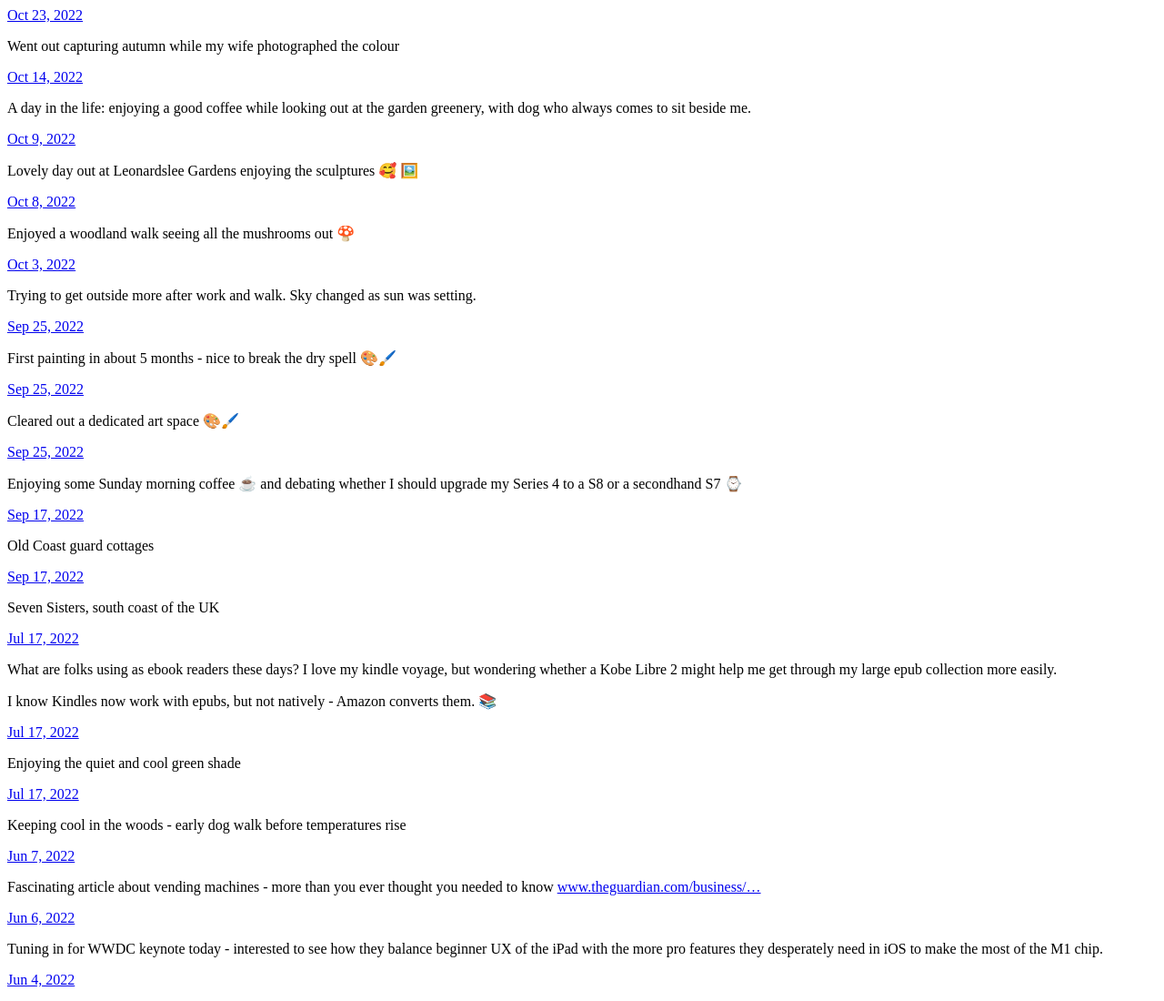
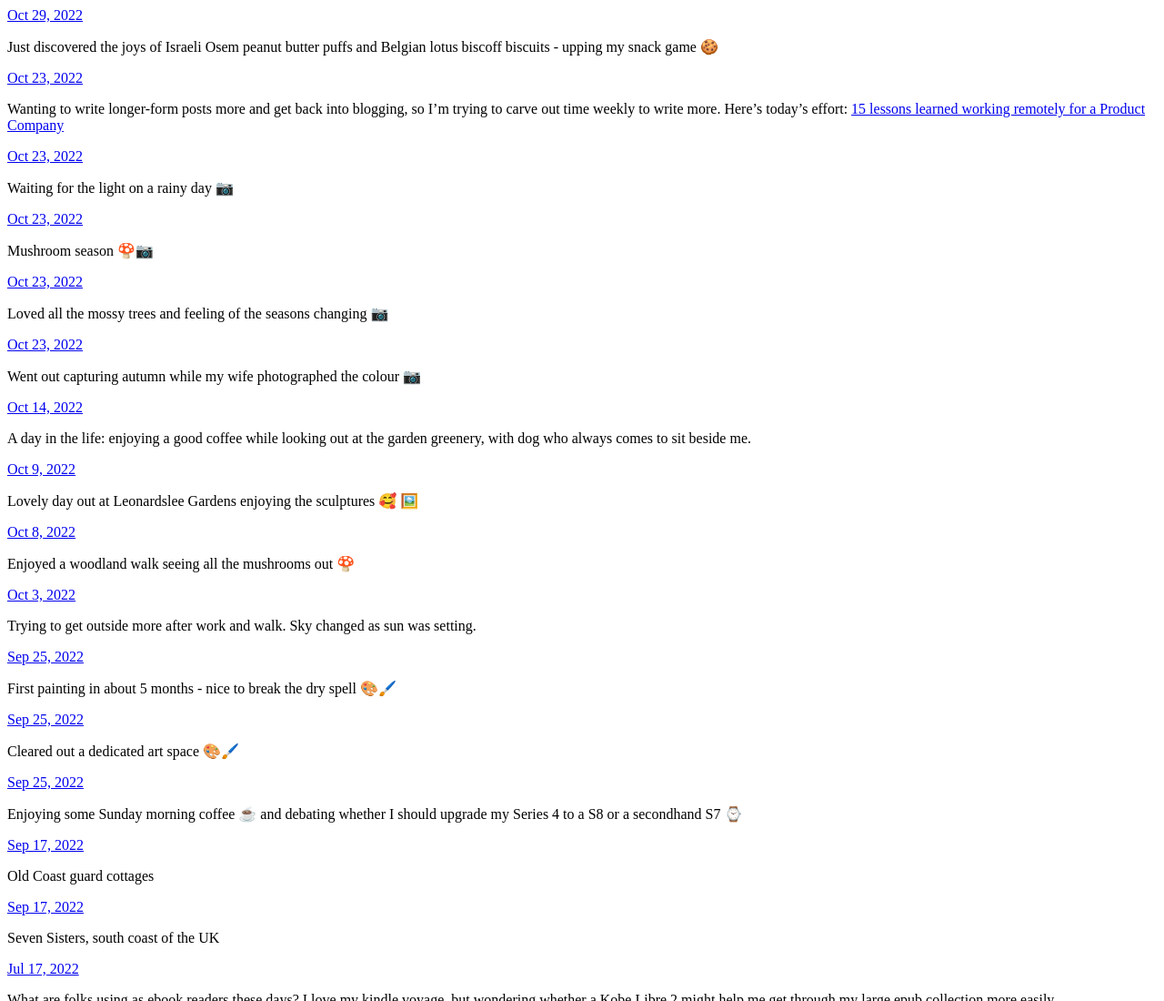
Before and after one commit to alpower/microblog-backup, a plain HTML site: page index.html in a window 1280 px wide. Shown: the top 1100 px of the page at 91% size. Drawn offline with Linux system fonts and the light colour scheme.

Commit message:
Archiving from Micro.blog.

```diff
--- a/index.html
+++ b/index.html
@@ -25,10 +25,69 @@
 	  <div class="h-entry">
 
 
+		<a href="https://alpower.co.uk/2022/10/29/just-discovered-the.html" class="u-url"><time class="dt-published" datetime="2022-10-29 12:44:49 &#43;0100">Oct 29, 2022</time></a>
+
+		<div class="e-content">
+			 <p>Just discovered the joys of Israeli Osem peanut butter puffs and Belgian lotus biscoff biscuits - upping my snack game 🍪</p>
+<!-- raw HTML omitted -->
+
+		</div>
+	  </div>
+
+	  <div class="h-entry">
+
+
+		<a href="https://alpower.co.uk/2022/10/23/wanting-to-write.html" class="u-url"><time class="dt-published" datetime="2022-10-23 16:30:56 &#43;0100">Oct 23, 2022</time></a>
+
+		<div class="e-content">
+			 <p>Wanting to write longer-form posts more and get back into blogging, so I&rsquo;m trying to carve out time weekly to write more. Here&rsquo;s today&rsquo;s effort: <a href="https://www.alpower.com/blog/15-lessons-learned-working-remotely-for-a-product-company/">15 lessons learned working remotely for a Product Company</a></p>
+
+		</div>
+	  </div>
+
+	  <div class="h-entry">
+
+
+		<a href="https://alpower.co.uk/2022/10/23/waiting-for-the.html" class="u-url"><time class="dt-published" datetime="2022-10-23 11:16:49 &#43;0100">Oct 23, 2022</time></a>
+
+		<div class="e-content">
+			 <p>Waiting for the light on a rainy day 📷</p>
+<!-- raw HTML omitted -->
+
+		</div>
+	  </div>
+
+	  <div class="h-entry">
+
+
+		<a href="https://alpower.co.uk/2022/10/23/mushroom-season.html" class="u-url"><time class="dt-published" datetime="2022-10-23 11:16:02 &#43;0100">Oct 23, 2022</time></a>
+
+		<div class="e-content">
+			 <p>Mushroom season 🍄📷</p>
+<!-- raw HTML omitted -->
+
+		</div>
+	  </div>
+
+	  <div class="h-entry">
+
+
+		<a href="https://alpower.co.uk/2022/10/23/loved-all-the.html" class="u-url"><time class="dt-published" datetime="2022-10-23 11:15:13 &#43;0100">Oct 23, 2022</time></a>
+
+		<div class="e-content">
+			 <p>Loved all the mossy trees and feeling of the seasons changing 📷</p>
+<!-- raw HTML omitted -->
+
+		</div>
+	  </div>
+
+	  <div class="h-entry">
+
+
 		<a href="https://alpower.co.uk/2022/10/23/went-out-capturing.html" class="u-url"><time class="dt-published" datetime="2022-10-23 11:14:21 &#43;0100">Oct 23, 2022</time></a>
 
 		<div class="e-content">
-			 <p>Went out capturing autumn while my wife photographed the colour</p>
+			 <p>Went out capturing autumn while my wife photographed the colour 📷</p>
 <!-- raw HTML omitted -->
 
 		</div>
```
